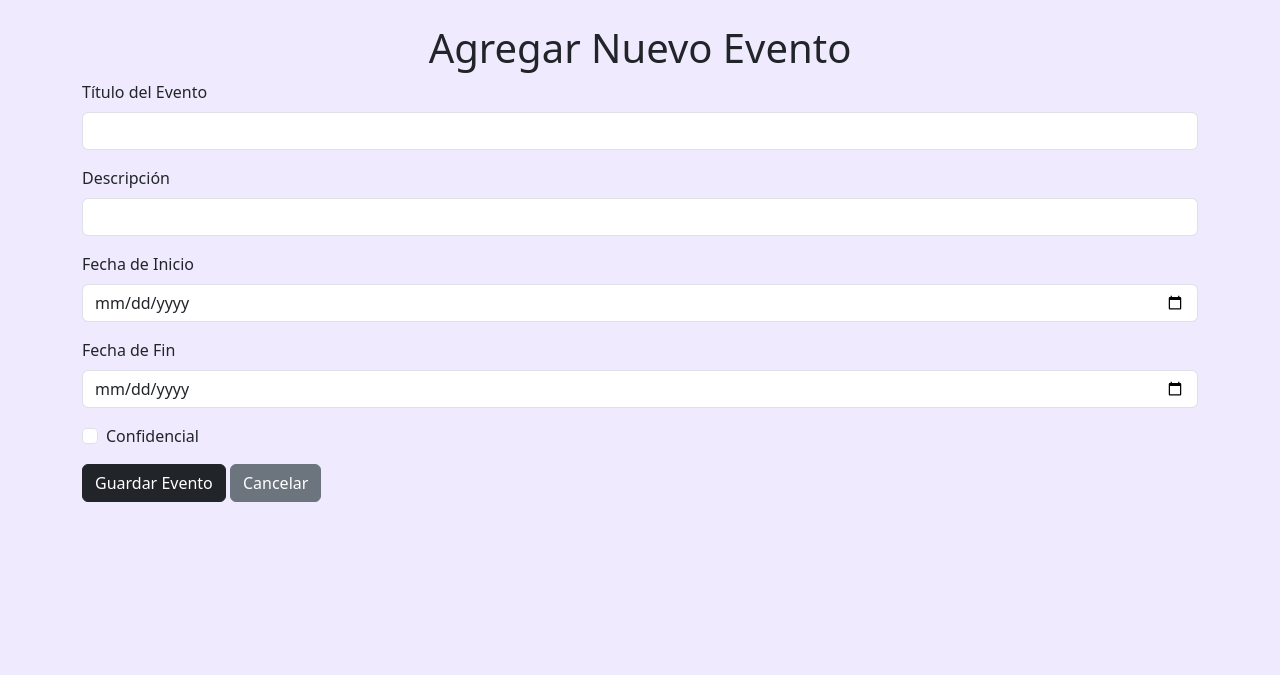
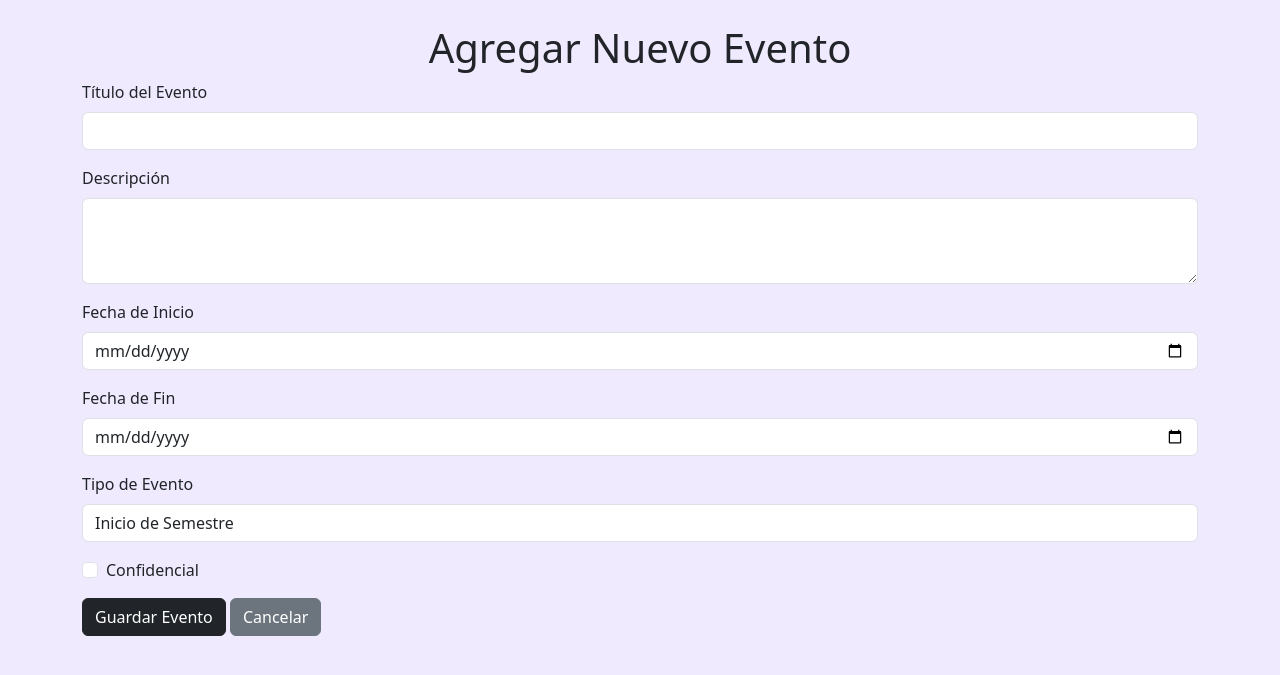
Before and after one commit to valentinajuliette/EduPlanner, a Django app: page /agregar-evento/ in a window 1280 px wide. Shown: the part 82-757 px from the top of the page. Run offline with Django 5.2, Linux system fonts and the light colour scheme; a user stored in the database is signed in; some libraries are stand-ins or nearby versions.

Commit message:
filtro confidencial

```diff
--- a/Calendar/views.py
+++ b/Calendar/views.py
@@ -14,7 +14,8 @@ def calendar_view(request):
             "start": evento.fecha_inicio.strftime('%Y-%m-%d'),
             "end": evento.fecha_fin.strftime('%Y-%m-%d') if evento.fecha_fin else evento.fecha_inicio.strftime('%Y-%m-%d'),
             "description": evento.descripcion,
-            "type": "Evento Académico",
+            "type": evento.tipo,
+            "confidencial": evento.confidencial,  # Incluye si el evento es confidencial
         }
         for evento in eventos
     ]
@@ -33,6 +34,7 @@ def calendar_view(request):
                 "end": feriado.get("fecha"),
                 "description": "Feriado oficial",
                 "type": "Feriado",
+                "confidencial": False,  # Incluye si el evento es confidencial
             }
             for feriado in feriados_data
         ]
--- a/eduplanner/templates/agregar_evento.html
+++ b/eduplanner/templates/agregar_evento.html
@@ -14,7 +14,7 @@
         </div>
         <div class="mb-3">
             <label for="descripcion" class="form-label">Descripción</label>
-            <input type="text" class="form-control" id="descripcion" name="descripcion" required>
+            <textarea class="form-control" id="descripcion" name="descripcion" rows="3"></textarea>
         </div>
         <div class="mb-3">
             <label for="fecha_inicio" class="form-label">Fecha de Inicio</label>
@@ -24,8 +24,6 @@
             <label for="fecha_fin" class="form-label">Fecha de Fin</label>
             <input type="date" class="form-control" id="fecha_fin" name="fecha_fin">
         </div>
-
-        {% comment %}
         <div class="mb-3">
             <label for="tipo" class="form-label">Tipo de Evento</label>
             <select class="form-control" id="tipo" name="tipo" required>
@@ -34,13 +32,10 @@
                 {% endfor %}
             </select>
         </div>
-        {% endcomment %}
-
         <div class="mb-3 form-check">
             <input type="checkbox" class="form-check-input" id="confidencial" name="confidencial">
             <label class="form-check-label" for="confidencial">Confidencial</label>
         </div>
-
         <button type="submit" class="btn btn-dark">Guardar Evento</button>
         <a href="{% url 'panel_admin' %}" class="btn btn-secondary">Cancelar</a>
     </form>
--- a/eduplanner/views.py
+++ b/eduplanner/views.py
@@ -26,6 +26,9 @@ def registro(request):
                 form.save()
                 messages.success(request, 'Registro exitoso. Ahora puedes iniciar sesión.')
                 return redirect('login')
+            else:
+                messages.error(request, 'Error al registrar.')
+                return render(request, 'registro.html', {'form': form})
         else:
             form = RegistroForm()
         return render(request, 'registro.html', {'form': form})
@@ -96,18 +99,19 @@ class CalendarioAPIView(APIView):
 @login_required
 def agregar_evento(request):
     if request.user.groups.filter(name='Académicos').exists() or request.user.groups.filter(name='Comité Académico').exists():
+        lista_tipos = dict(EventosAcademicos.LISTA_TIPOS)  # Convertirlo a un diccionario en caso de que sea un objeto especial
+
         if request.method == 'POST':
-            # Recibir datos del formulario
-            titulo = request.POST.get('titulo')
-            descripcion = request.POST.get('descripcion')
-            fecha_inicio = request.POST.get('fecha_inicio')
-            fecha_fin = request.POST.get('fecha_fin')
-            tipo = 6 #tipo = request.POST.get('tipo')
-            confidencial = bool(request.POST.get('confindencial'))
+            titulo = request.POST['titulo']
+            descripcion = request.POST.get('descripcion', '')
+            fecha_inicio = request.POST['fecha_inicio']
+            fecha_fin = request.POST.get('fecha_fin', fecha_inicio)  # Si no se proporciona, usa fecha_inicio
+            tipo = request.POST['tipo']
+            confidencial = 'confidencial' in request.POST  # True si el checkbox está marcado
 
             if fecha_inicio > fecha_fin:
                 #Raise
-                return render(request, 'agregar_evento.html')
+                return render(request, 'agregar_evento.html', {'lista_tipos': lista_tipos})
             else:
                 # Crear el nuevo evento
                 nuevo_evento = EventosAcademicos(
@@ -124,7 +128,7 @@ def agregar_evento(request):
                 return redirect('panel_admin')
 
         # Renderizar la página del formulario
-        return render(request, 'agregar_evento.html')
+        return render(request, 'agregar_evento.html', {'lista_tipos': lista_tipos})
     else:
         return redirect('pag_principal')
 
```
Also changed, not shown: Calendar/models.py (+6 -8 lines), eduplanner/templates/calendar.html (+13 -8 lines), db.sqlite3.
